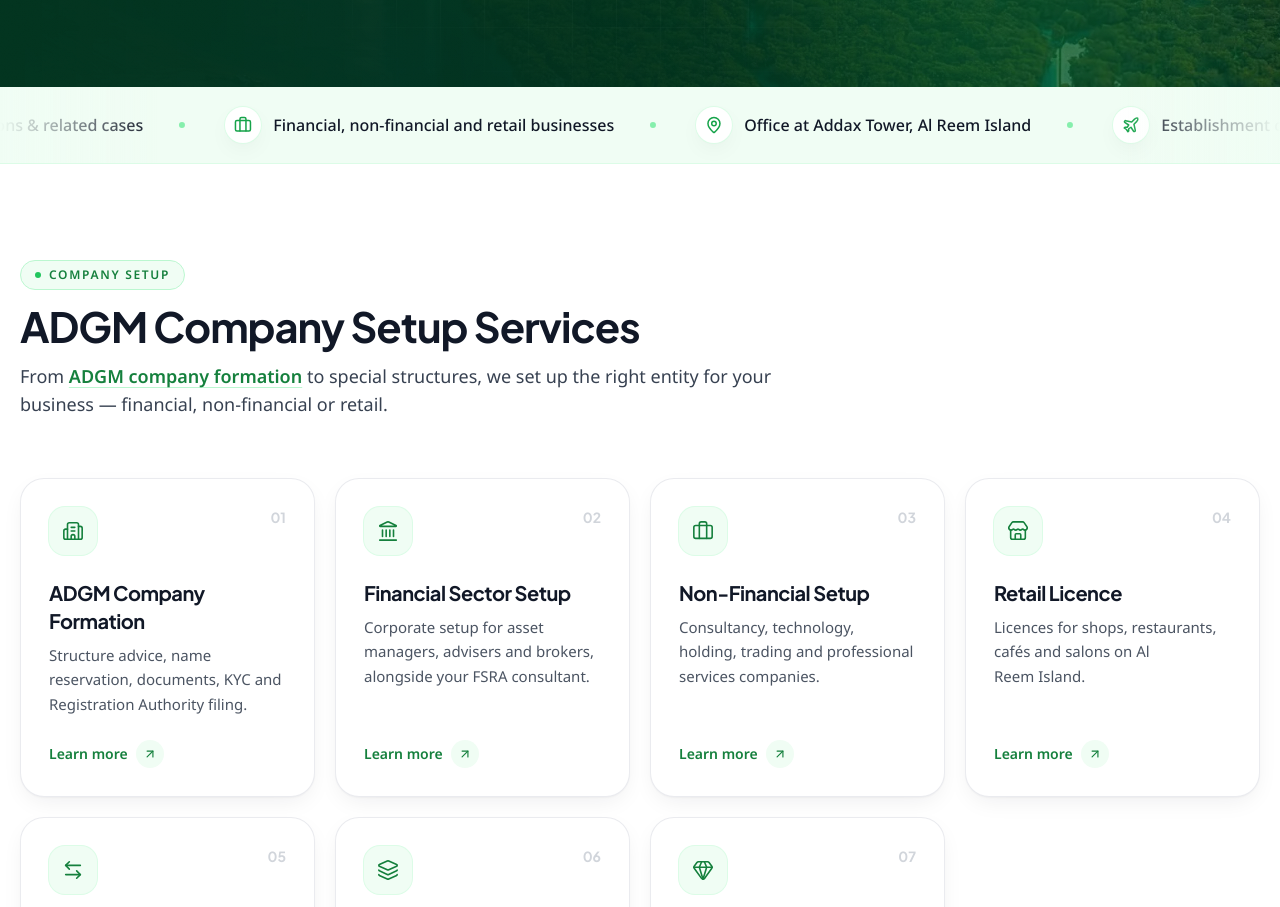
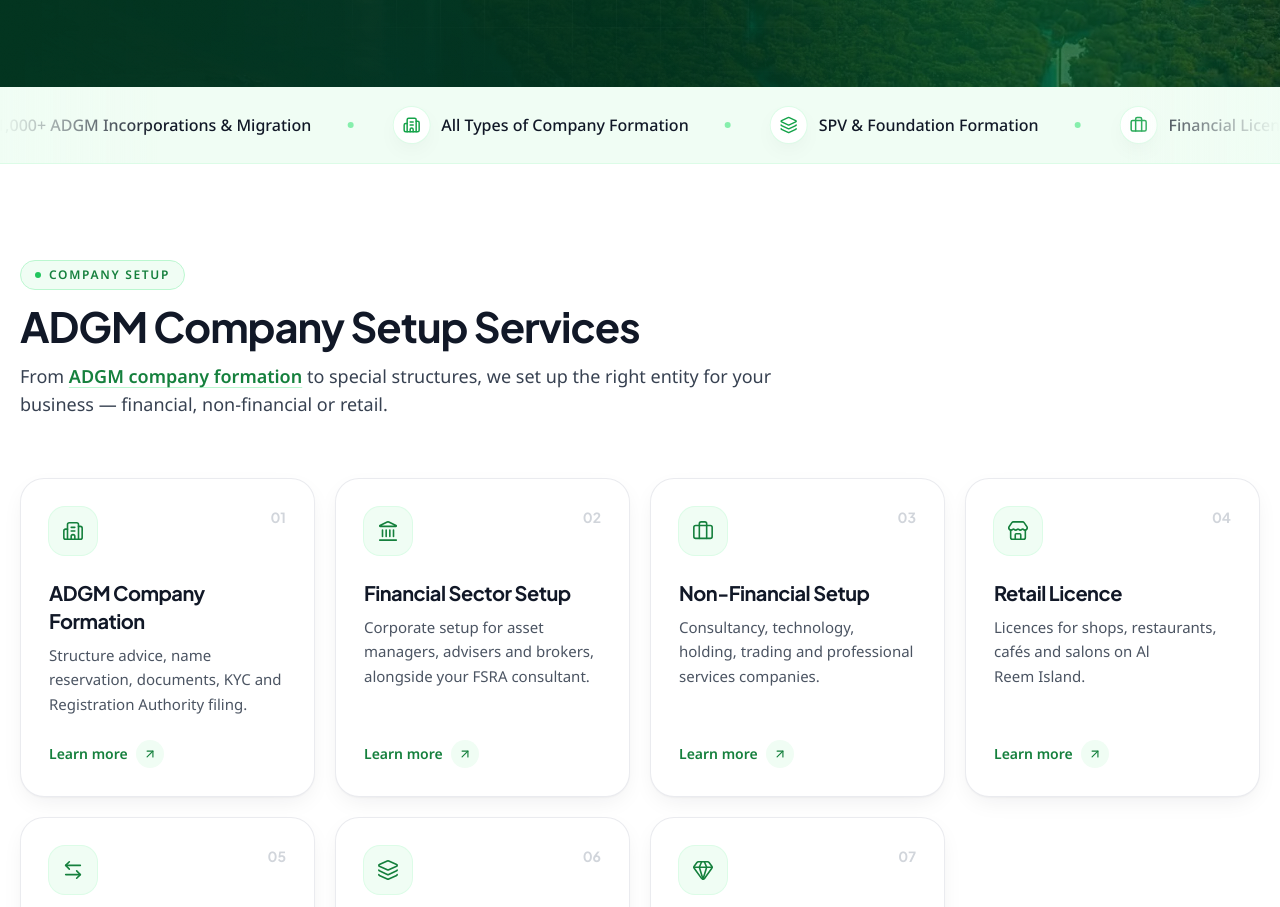
Before and after one commit to bayana-dev/bayana-website, a React (Vite) app: page / in a window 1280 px wide. Shown: the part 894-1801 px from the top of the page. Built offline with nearby package versions, Linux system fonts and the light colour scheme; no server answers.

Commit message:
Update TrustStrip.jsx

```diff
--- a/src/components/TrustStrip.jsx
+++ b/src/components/TrustStrip.jsx
@@ -1,12 +1,13 @@
-import { BadgeCheck, Briefcase, Landmark, MapPin, Plane, Stamp } from 'lucide-react'
+import { BadgeCheck, Briefcase, Building2, Landmark, Layers, LifeBuoy, Plane } from 'lucide-react'
 
 const trust = [
-  { icon: Landmark, text: 'Registered in ADGM' },
-  { icon: BadgeCheck, text: '500+ DED-to-ADGM conversions & related cases' },
-  { icon: Briefcase, text: 'Financial, non-financial and retail businesses' },
-  { icon: MapPin, text: 'Office at Addax Tower, Al Reem Island' },
-  { icon: Plane, text: 'Establishment card, visas & work permits' },
-  { icon: Stamp, text: 'ADGM Courts notary & wills coordination' },
+  { icon: Landmark, text: 'ADGM-Registered Company located in Addax Tower' },
+  { icon: BadgeCheck, text: '1,000+ ADGM Incorporations & Migration' },
+  { icon: Building2, text: 'All Types of Company Formation' },
+  { icon: Layers, text: 'SPV & Foundation Formation' },
+  { icon: Briefcase, text: 'Financial Licensing Support' },
+  { icon: Plane, text: 'Office & Visa Solutions' },
+  { icon: LifeBuoy, text: 'Post-Registration Support' },
 ]
 
 const Row = ({ hidden }) => (
```
